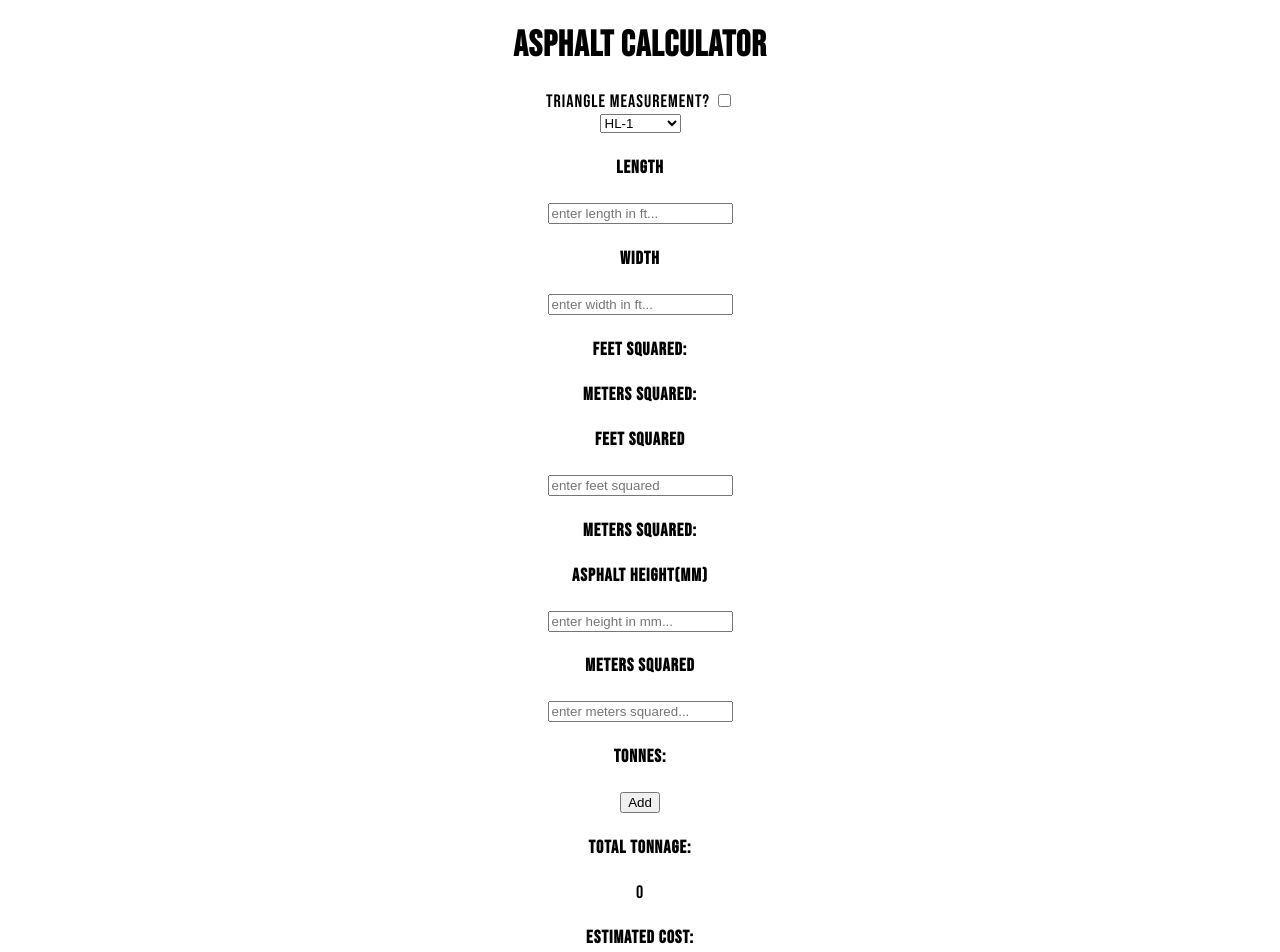
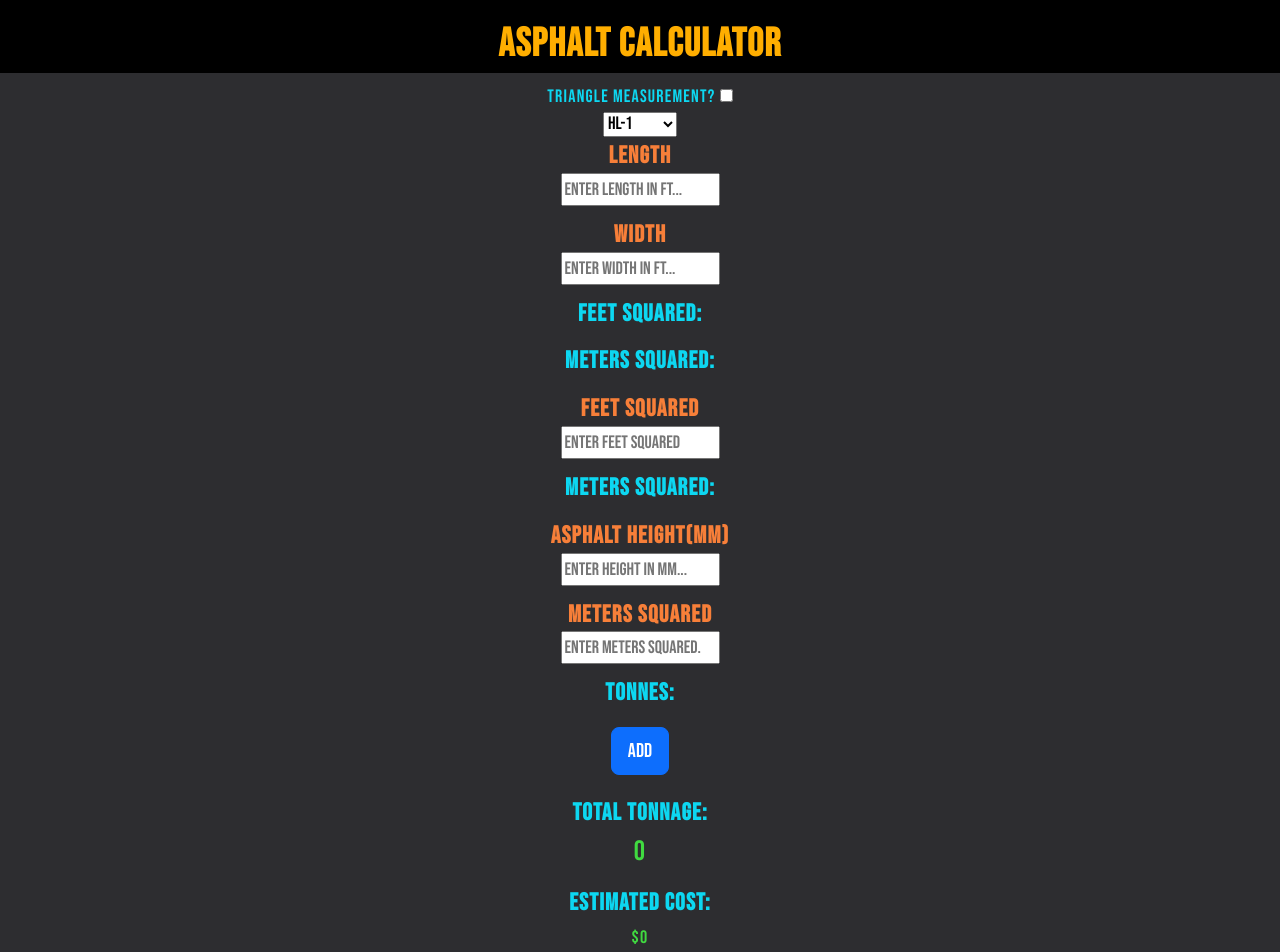
Before and after one commit to KyleRomanos/react-asphalt, a React (Create React App) app: page / in a window 1280 px wide. Shown: the top 952 px of the page. Built offline with nearby package versions, Linux system fonts and the light colour scheme.

Commit message:
fixed styling, added bootstrap

```diff
--- a/public/index.html
+++ b/public/index.html
@@ -3,6 +3,8 @@
   <head>
     <meta charset="utf-8" />
     <link rel="icon" href="%PUBLIC_URL%/favicon.ico" />
+    <!-- <link href="https://cdn.jsdelivr.net/npm/bootstrap@5.1.3/dist/css/bootstrap.min.css" rel="stylesheet" integrity="sha384-1BmE4kWBq78iYhFldvKuhfTAU6auU8tT94WrHftjDbrCEXSU1oBoqyl2QvZ6jIW3" crossorigin="anonymous"> -->
+
     <meta name="viewport" content="width=device-width, initial-scale=1" />
     <meta name="theme-color" content="#000000" />
     <meta
--- a/src/App.css
+++ b/src/App.css
@@ -1,35 +1,90 @@
 @import url('https://fonts.googleapis.com/css2?family=Bebas+Neue&display=swap');
+
 
 .App {
   text-align: center;
   font-family: 'Bebas Neue', sans-serif;
-  letter-spacing: 1px;
+  letter-spacing: 1.2px;
   font-size: large;
+  padding: -1px;
+  background: rgb(45, 45, 48);
 }
 
 
+body{
+  margin-top: 10px;
+  background: rgb(45, 45, 48);
+  color: rgb(247, 127, 57);
+}
 
 
-.App-header {
-  background-color: #282c34;
-  min-height: 100vh;
-  display: flex;
-  flex-direction: column;
-  align-items: center;
-  justify-content: center;
-  font-size: calc(10px + 2vmin);
-  color: white;
+.title, h1 {
+  color: rgb(255, 174, 0);
+  padding-bottom: 5px;
+  padding-top: 20px;
+  background-color: black;
+  margin-bottom: 10px;
 }
 
-.App-link {
-  color: #61dafb;
+
+h4 {
+  text-align: center;
 }
 
-@keyframes App-logo-spin {
-  from {
-    transform: rotate(0deg);
-  }
-  to {
-    transform: rotate(360deg);
-  }
+li {
+  color: whitesmoke;
+  padding: 1px;
+  /* margin-top: 2px; */
+  text-align: right;
 }
+
+.triangle {
+  color: rgb(13, 215, 241);
+}
+
+.output {
+  color: rgb(64, 218, 64);
+  margin-top: 0px;
+  margin-bottom: 10px;
+  padding: 2px;
+}
+
+.output-reference {
+  color: rgb(13, 215, 241);
+  margin: 5px;
+}
+
+.input {
+  color: rgb(247, 127, 57);
+  margin: 5px;
+}
+
+button {
+  cursor: pointer;
+  border-radius: 25px
+}
+
+.reset {
+  border-radius: 6px;
+
+}
+
+.primary {
+  background-color: blue;
+  border-radius: 6px;
+}
+
+.delete {
+  border-radius: 5px;
+  margin-left: 20px;
+  background-color: rgb(255, 174, 0);
+}
+
+.input-class {
+  margin-top: -10px;
+  margin-bottom: 10px;
+}
+
+.delete {
+  padding-left: 100px;
+}
--- a/src/App.js
+++ b/src/App.js
@@ -3,17 +3,20 @@ import './App.css';
 import Calculation from './Calculation';
 import MetersSquared from './MetersSquared';
 import Tonnage from './Tonnage';
-
+// import Toast from "react-bootstrap/Toast";
+// import Container from "react-bootstrap/Container";
+// import Button from "react-bootstrap/Button";
 
 const App =() => {
 
   return (
     <div className="App">
-      <h1>Asphalt Calculator</h1>
+      <h1 className="title"><b>Asphalt Calculator</b></h1>
+      <form className="form-main">
       <Calculation />
       <MetersSquared />
       <Tonnage />
-
+      </form>
 
     </div>
   );
--- a/src/Calculation.js
+++ b/src/Calculation.js
@@ -7,23 +7,24 @@ export default function Calculation() {
     const [feetSquared, setFeetSquared] = useState('');
     const [metersSquared, setMetersSquared] = useState('');
     const [triangleMeasurement, setTriangleMeasurement] = useState(false);
-    const [ priceEstimate, setPriceEstimate] = useState('HL1')
+
 
 
     // useEffect is a Hook, it will be called everytime 'length' or 'width' change.
     useEffect(() => {
         const newFeetSquared = parseInt(length) * parseInt(width);
-        const newMetersSquared = parseInt(length) * parseInt(width) / 10.76;
+        const newMetersSquared = parseInt(length) * parseInt(width)/ 10.76;
 
         if(length && width) {
 
         setFeetSquared(newFeetSquared);
         setMetersSquared(newMetersSquared);
-    }},[length, width]);
+    }
+},[length, width]);
 
     return (
             <div>
-                    <div>Triangle Measurement? {triangleMeasurement}
+                    <div className="triangle">Triangle Measurement? {triangleMeasurement}
                     <input type="checkbox" name="triangle" onChange={(e) =>{setTriangleMeasurement(e.target.checked) }}/>
 
                     </div>
@@ -39,19 +40,20 @@ export default function Calculation() {
                       <option value="HL8">HL-8</option>Select Asphalt Type
                     </select>
                     </div>
-                <h4>Length</h4>
-                <form>
+
+                <form className="length-width">
+                <h4 className="input"><b>Length</b></h4>
                     <div>
-                    <input type="number" value={length} onChange={(e) => setLength(e.target.value)} placeholder="enter length in ft..."/>
+                    <input className="input-class" type="number" value={length} onChange={(e) => setLength(e.target.value)} placeholder="enter length in ft..." />
 
-                    <h4>Width</h4>
-                    <input type="number" value={width} onChange={(e) => setWidth(e.target.value)} placeholder="enter width in ft..." />
+                <h4 className="input"><b>Width</b></h4>
+                    <input className="input-class" type="number" value={width} onChange={(e) => setWidth(e.target.value)} placeholder="enter width in ft..." />
                 </div>
                 </form>
-                <h4><b>Feet Squared:</b></h4>
-                {triangleMeasurement ? feetSquared / 2 : feetSquared}
-                <h4><b>Meters Squared:</b></h4>
-                {triangleMeasurement ? metersSquared / 2 : metersSquared}
+                <h4 className="output-reference"><b>Feet Squared:</b></h4>
+                <div className="output">{triangleMeasurement ? feetSquared / 2 : feetSquared}</div>
+                <h4 className="output-reference"><b>Meters Squared:</b></h4>
+                <div className="output">{triangleMeasurement ? metersSquared / 2 : metersSquared}</div>
             </div>
     )
 
--- a/src/MetersSquared.js
+++ b/src/MetersSquared.js
@@ -1,5 +1,5 @@
 import React, {useState, useEffect } from 'react';
-
+import 'bootstrap/dist/css/bootstrap.min.css';
 
 export default function MetersSquared() {
 
@@ -19,13 +19,13 @@ export default function MetersSquared() {
         return (
 
             <div>
-                <h4>Feet Squared</h4>
+                <h4 className="input"><b>Feet Squared</b></h4>
             <form>
                 <div>
-                <input type="number" value={feetSquared} onChange={(e) => setFeetSquared(e.target.value)} placeholder="enter feet squared"/>
+                <input className="input-class" type="number" value={feetSquared} onChange={(e) => setFeetSquared(e.target.value)} placeholder="enter feet squared"/>
                 </div>
-                <h4><b>Meters Squared:</b></h4>
-            {metersSquared}
+                <h4 className="output-reference"><b>Meters Squared:</b></h4>
+            <div className="output">{metersSquared}</div>
             </form>
             </div>
         )
--- a/src/Tonnage.js
+++ b/src/Tonnage.js
@@ -1,5 +1,7 @@
 import React, { useState, useEffect } from 'react';
 import useLocalStorage from './UseLocalStorage';
+import 'bootstrap/dist/css/bootstrap.min.css';
+import Button from 'react-bootstrap/Button';
 
 //use state
 export default function Tonnage() {
@@ -14,7 +16,7 @@ export default function Tonnage() {
 
 //use effect main tonnes calculation
     useEffect(() => {
-        const calculateTonnes = parseFloat(0.000246).toPrecision(3) * parseInt(asphaltHeight) * 10 * parseInt(squaredMeters)
+        const calculateTonnes = parseFloat(0.000246) * parseInt(asphaltHeight) * 10 * parseInt(squaredMeters)
         if(asphaltHeight && squaredMeters) {
 
             setTonnes(calculateTonnes)
@@ -27,7 +29,7 @@ const addItem = (event) => {
     event.preventDefault()
     setItems([...items, {
         id: items.length,
-        value: tonnes.toPrecision(3)
+        value: tonnes
     }])
 
  }
@@ -43,7 +45,7 @@ const addItem = (event) => {
 
 ///total tonnage calculated from list above
 const totalTonnage = items.reduce((total, item) => {
-    return parseInt(total + parseInt(item.value).toPrecision())
+    return (total + (item.value))
 }, 0)
 
 
@@ -55,10 +57,12 @@ const deleteItem = (id) => {
    setItems([...updatedItems])
 }
 
-const resetBtn = (event) => {
+const resetBtn = () => {
     localStorage.clear();
     window.location.reload();
 }
+
+
 
 
         return (
@@ -67,43 +71,43 @@ const resetBtn = (event) => {
             <form>
                 <div>
 
-                <h4>Asphalt Height(mm)</h4>
+                <h4 className="input"><b>Asphalt Height(mm)</b></h4>
 
-                <input type="number" value={asphaltHeight} onChange={(e) => setAsphaltHeight(e.target.value)}  placeholder="enter height in mm..."/>
+                <input className="input-class" required type="number" value={asphaltHeight} onChange={(e) => setAsphaltHeight(e.target.value)}  placeholder="enter height in mm..." />
 
-                <h4>Meters Squared</h4>
+                <h4 className="input"><b>Meters Squared</b></h4>
 
-                <input type="number" value={squaredMeters} onChange={(e) => setSquaredMeters(e.target.value)}  placeholder="enter meters squared..."/>
+                <input className="input-class" required type="number" value={squaredMeters} onChange={(e) => setSquaredMeters(e.target.value)}  placeholder="enter meters squared..." />
                 </div>
 
 
-                <h4><b>Tonnes:</b></h4>
-                {tonnes}
+                <h4 className="output-reference"><b>Tonnes:</b></h4>
+                <div className="output">{tonnes}</div>
 
             </form>
 
 
         <div>
-            <button onClick={addItem}>Add</button>
+            <Button variant="primary" size="lg" className="mb-2" class onClick={addItem}>Add</Button>
 
             <ul>
                 {items.map(item => (
-                    <li key={item.id}>{item.value} <button onClick={() => deleteItem(item.id)}>X</button></li>
+                    <li key={item.id}>{item.value} <Button variant="outline-danger" size="sm" className="delete" onClick={() => deleteItem(item.id)}>Del</Button></li>
 
                 ))}
             </ul>
 
-            <h4><b>Total Tonnage:</b></h4>
-             <div>
-                 {totalTonnage}
+            <h4 className="output-reference"><b>Total Tonnage:</b></h4>
+             <div className="output">
+                 <h3>{totalTonnage}</h3>
              </div>
-                <h4><b>Estimated Cost:</b></h4>
-             <div>
-                ${totalTonnage * 65}
+                <h4 className="output-reference"><b>Estimated Cost:</b></h4>
+             <div className="output">
+                ${totalTonnage.toPrecision(3) * 65}
              </div>
 
              <div>
-                 <button onClick={resetBtn}>Reset</button>
+                 <Button variant="warning" onClick={resetBtn}>Reset</Button>{' '}
              </div>
 
         </div>
--- a/src/index.js
+++ b/src/index.js
@@ -1,6 +1,9 @@
 import React from 'react';
 import ReactDOM from 'react-dom';
 import App from './App';
+import 'bootstrap/dist/css/bootstrap.min.css';
+import './App.css';
+
 
 ReactDOM.render(
   <React.StrictMode>
```
